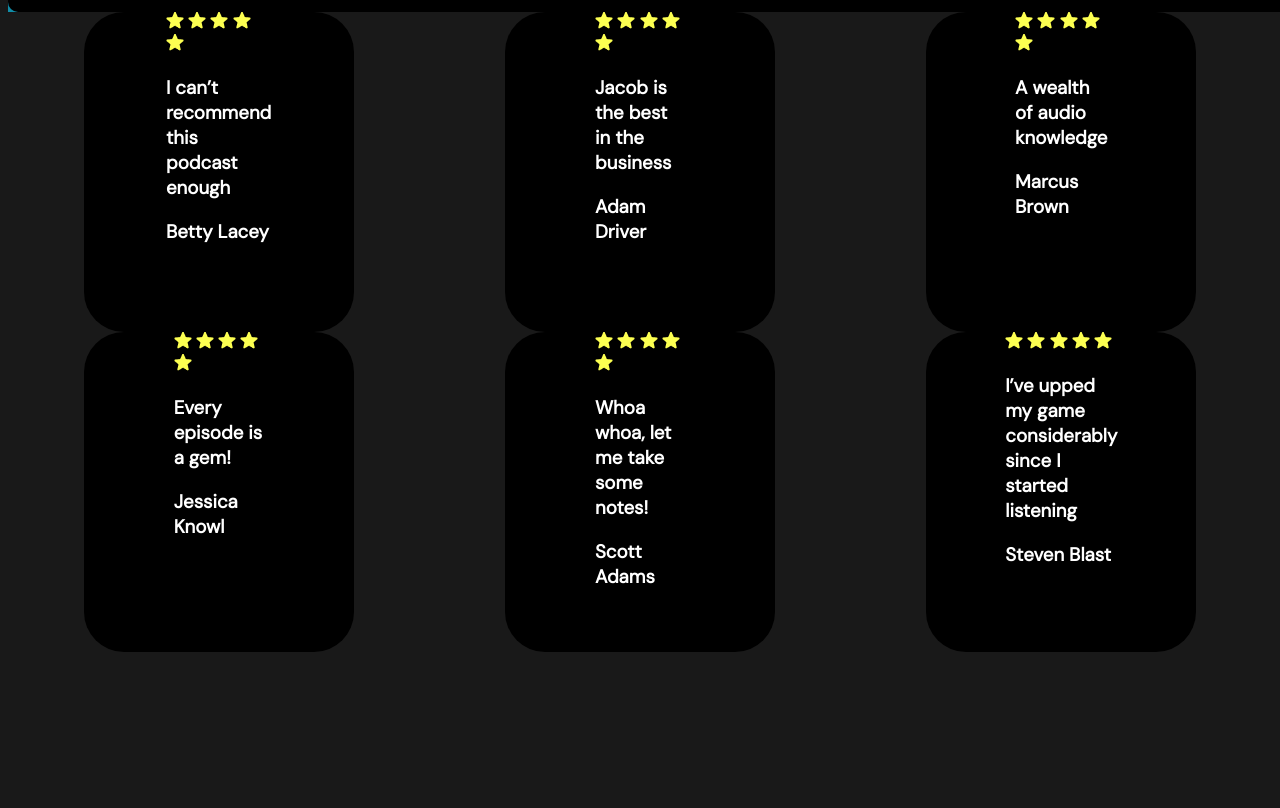
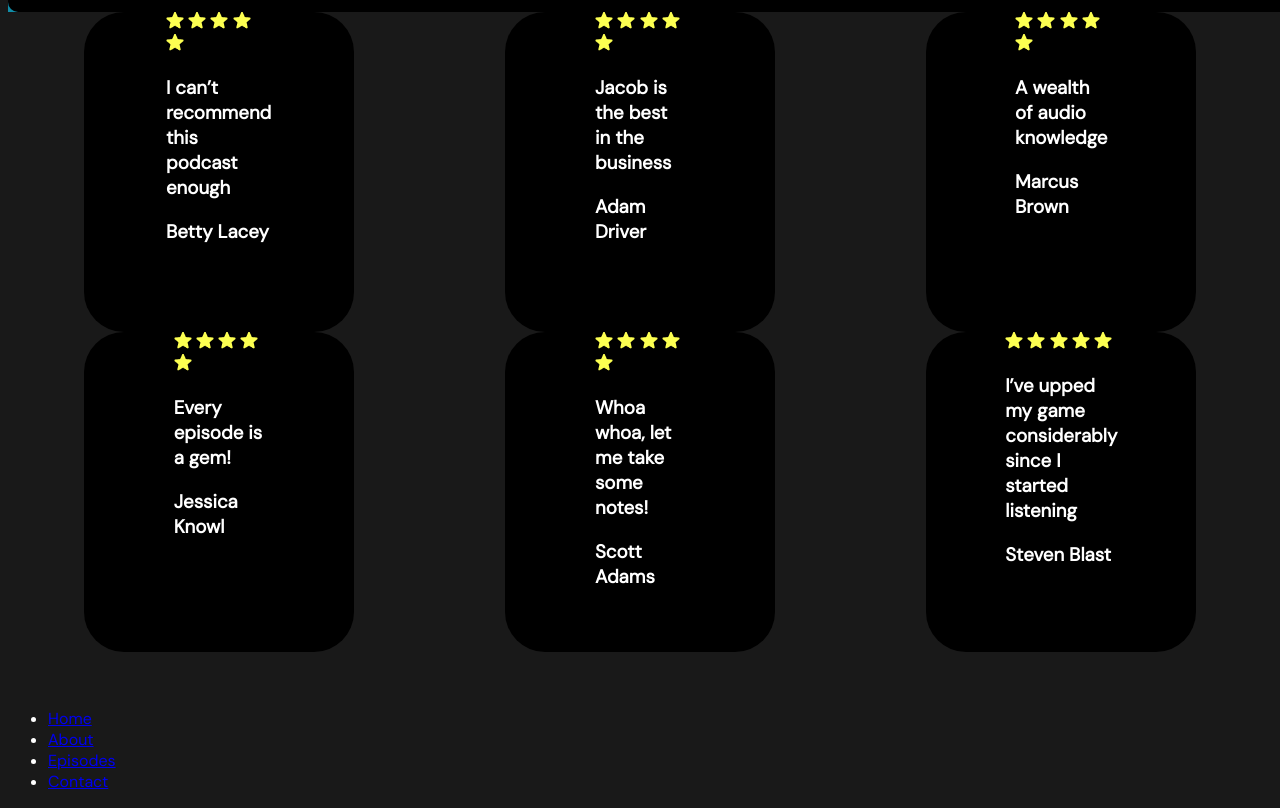
Before and after one commit to medinaaltynbekovna0/coursework, a plain HTML site: page index.html in a window 1280 px wide. Shown: the part 5100-5908 px from the top of the page. Before the commit the page ends 5760 px from the top, so only its background shows below. Drawn offline with Linux system fonts and the light colour scheme; files whose address does not match are found by name.

Commit message:
added a footer tag for decoration

```diff
--- a/index.html
+++ b/index.html
@@ -186,6 +186,23 @@
       </div>
 
       <footer>
+        <div class="container">
+          <div class="Castaway">
+            <h3></h3>
+            <div class="image-photo">
+              <img src="" alt="">
+            </div>
+          </div>
+
+          <div class="part-second">
+            <ul>
+              <li><a href="#">Home</a></li>
+              <li><a href="#">About</a></li>
+              <li><a href="#">Episodes</a></li>
+              <li><a href="#">Contact</a></li>
+            </ul>
+          </div>
+        </div>
 
       </footer>
 
```
